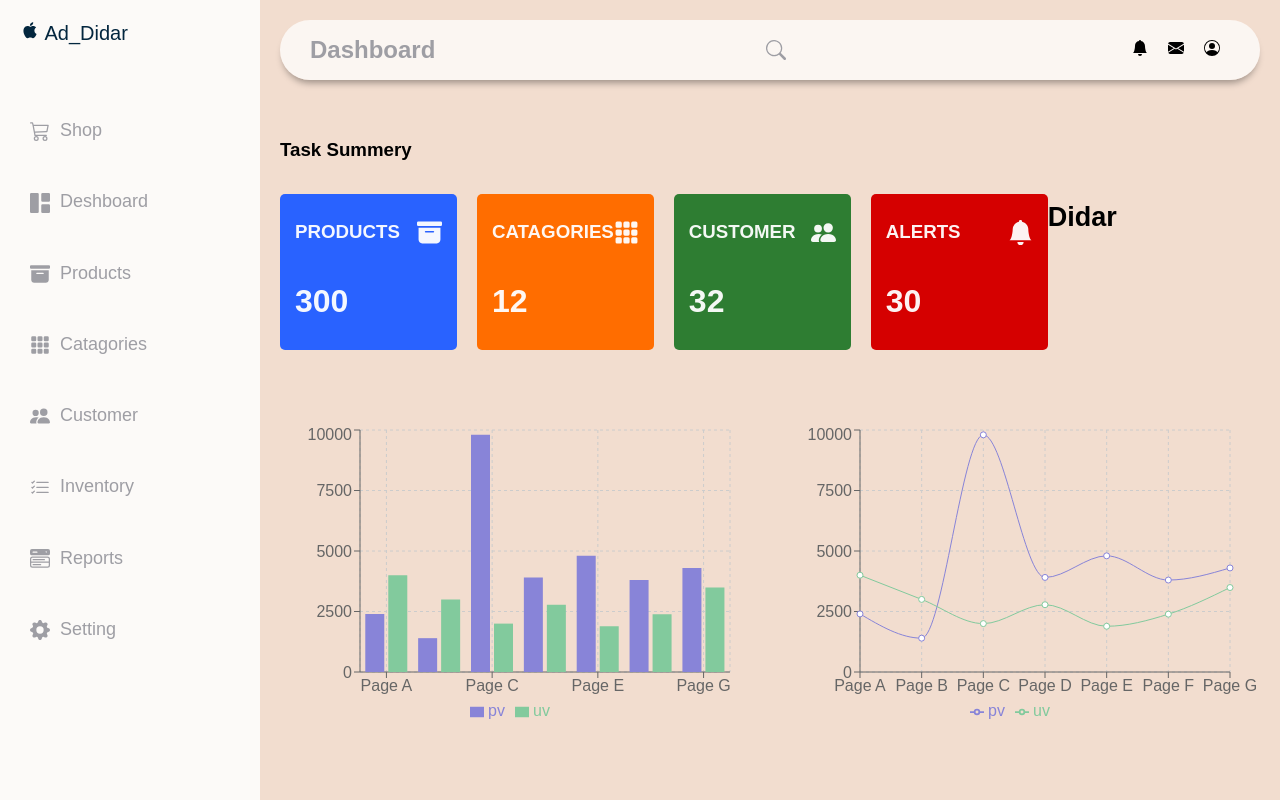
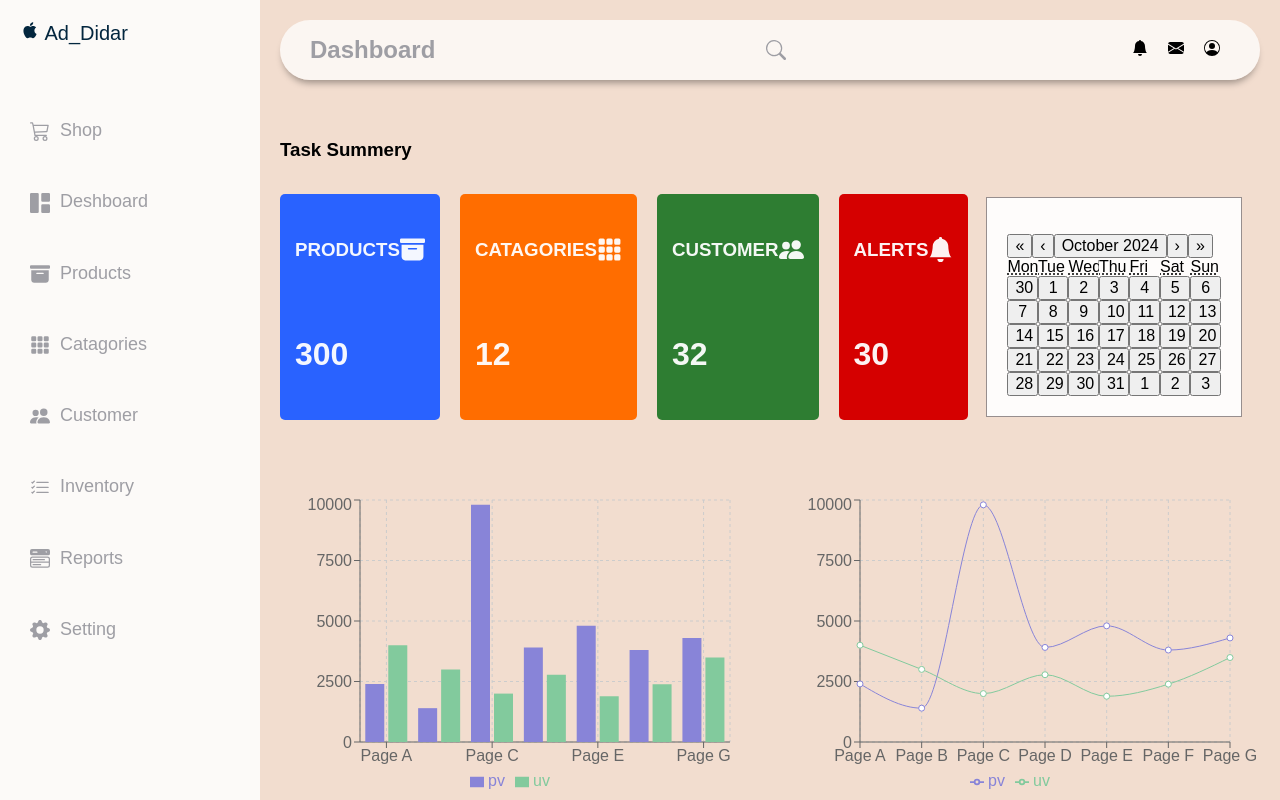
Before and after one commit to Didar2255/Deshboard, a React (Vite) app: page / in a window 1280 px wide. Built offline with nearby package versions, Linux system fonts and the light colour scheme.

Commit message:
Add Calendar

```diff
--- a/package.json
+++ b/package.json
@@ -11,6 +11,7 @@
   },
   "dependencies": {
     "react": "^18.3.1",
+    "react-calendar": "^5.0.0",
     "react-dom": "^18.3.1",
     "react-icons": "^5.3.0",
     "recharts": "^2.13.0"
--- a/src/App.css
+++ b/src/App.css
@@ -206,11 +206,6 @@ body {
   display: flex;
 }
 
-.Didar {
-  color: #000;
-  font-size: large;
-}
-
 /* End Home style */
 /* Medium <= 992px */
 
@@ -258,3 +253,50 @@ body {
     display: none;
   }
 }
+
+/* Calendar start */
+.Sample input,
+.Sample button {
+  font: inherit;
+}
+
+.Sample header {
+  background-color: #323639;
+  box-shadow: 0 0 8px rgba(171, 17, 17, 0.924);
+  padding: 20px;
+  color: rgb(47, 41, 41);
+
+}
+
+.Sample__container {
+  display: flex;
+  flex-direction: row;
+  flex-wrap: wrap;
+  align-items: flex-start;
+  margin: 18px;
+  padding: 10px;
+  color: #000;
+  border: 1px solid rgb(151, 142, 142);
+  background-color: #fefcfb;
+
+}
+
+.Sample__container>*>* {
+  margin: 10px;
+}
+
+.Sample__container__content {
+  display: flex;
+  max-width: 100%;
+  flex-basis: 420px;
+  flex-direction: column;
+  flex-grow: 100;
+  align-items: stretch;
+  padding-top: 1em;
+}
+
+.Sample__container__content .react-calendar {
+  margin: 0 auto;
+}
+
+/* Calendar End */
--- /dev/null
+++ b/src/Calander.jsx
@@ -0,0 +1,17 @@
+import React, { useState } from 'react'
+import Calender from 'react-calendar'
+
+function Calander() {
+
+    const [date, setDate] = useState(new Date());
+    const onChange = () => {
+        setDate(date);
+    }
+    return (
+        <div>
+            <Calender onChange={onChange} value={date} />
+        </div>
+    )
+}
+
+export default Calander
--- a/src/Home.jsx
+++ b/src/Home.jsx
@@ -1,4 +1,5 @@
 import React from 'react'
+import Calander from './Calander';
 import { BsFillArchiveFill, BsFillGrid3X3GapFill, BsPeopleFill, BsFillBellFill } from 'react-icons/bs'
 import { LineChart, Line, BarChart, Bar, Rectangle, XAxis, YAxis, CartesianGrid, Tooltip, Legend, ResponsiveContainer } from 'recharts';
 
@@ -85,8 +86,12 @@ function Home() {
                         <h1>30</h1>
                     </div>
                 </div>
-                <div className='Didar'>
-                    <h2>Didar</h2>
+                <div className="Sample">
+                    <div className="Sample__container">
+                        <main className="Sample__container__content">
+                            <Calander />
+                        </main>
+                    </div>
                 </div>
             </div>
 
```
Also changed, not shown: 1 other file (tests, documents, lock files or other folders).
